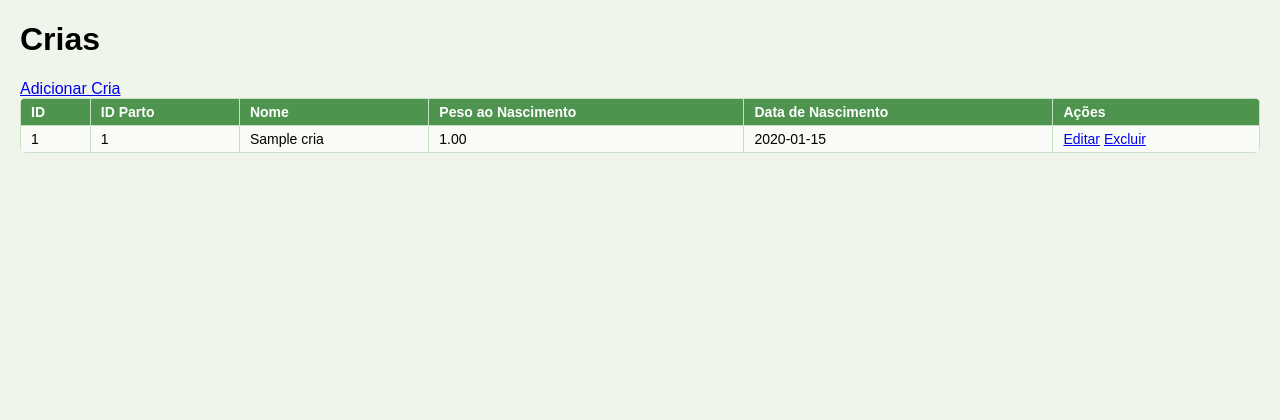
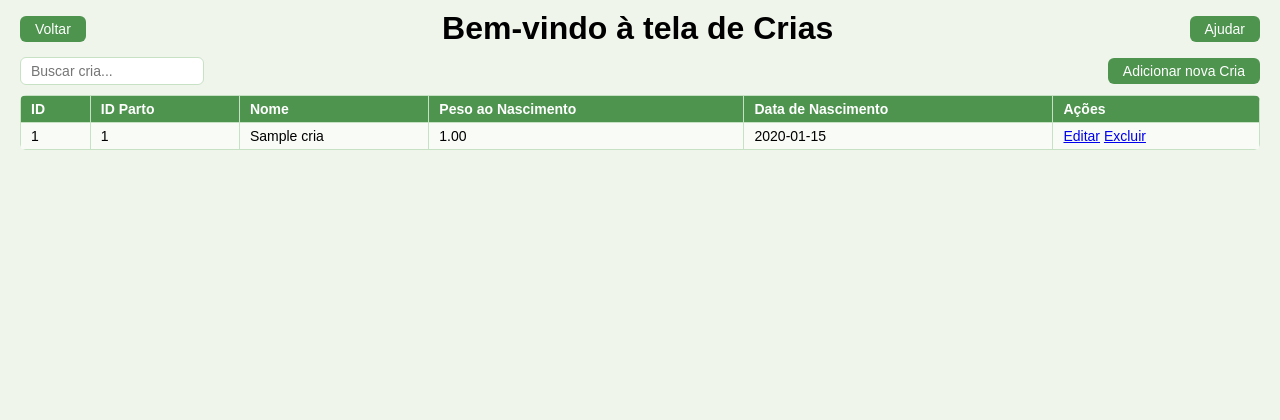
Before and after one commit to PaulinoFANeto/prjFazendaEtec033, a PHP site: page /admin/manejos/crias/crias.php in a window 1280 px wide. Shown: the top 420 px of the page. Run offline with PHP 8.4, Linux system fonts and the light colour scheme; the visitor is signed in with stand-in values (Sample User, id 1); tables that the repository leaves empty hold one stand-in row (values such as "Sample post").

Commit message:
Atualizei crias.php

```diff
--- a/admin/manejos/crias/crias.php
+++ b/admin/manejos/crias/crias.php
@@ -1,8 +1,15 @@
 <?php
 //Fiz mudanças nos links dos arquivos devido a configuração das pastas - Leandro
-include("../../../database/conexao.php");
-$sql = "SELECT * FROM crias";
+$titulo_pagina = "Bem-vindo à tela de Crias";
+include(__DIR__ . "/../../../auth/auth.php");
+
+$search = isset($_GET['search']) ? $_GET['search'] : '';
+
+$sql = "SELECT * FROM crias WHERE nome LIKE '%$search%'";
 $result = $conn->query($sql);
+if ($result === false) {
+    die("Erro na consulta: " . $conn->error);
+}
 ?>
 <!DOCTYPE html>
 <html lang="pt-BR">
@@ -14,8 +21,20 @@ $result = $conn->query($sql);
 </head>
 
 <body>
-    <h1>Crias</h1>
-    <a href="crias_add.php">Adicionar Cria</a>
+    <?php include '../../../include/header.php'; ?>
+
+    <div class="top-bar">
+            <form class="search-form" method="GET" action="">
+                <input type="text" name="search" placeholder="Buscar cria..."
+                    value="<?php echo htmlspecialchars($search); ?>">
+            </form>
+
+            <?php if (in_array('inclusao', $usuario_permissoes)): ?>
+                <button class="btn" onclick="window.location.href='crias_add.php'">Adicionar nova
+                    Cria</button>
+            <?php endif; ?>
+    </div>
+
     <table>
         <tr>
             <th>ID</th>
@@ -38,6 +57,8 @@ $result = $conn->query($sql);
                 </td>
             <?php endwhile; ?>
     </table>
+
+    <?php include '../../../include/footer.php'; ?>
 </body>
 
 </html>
```
